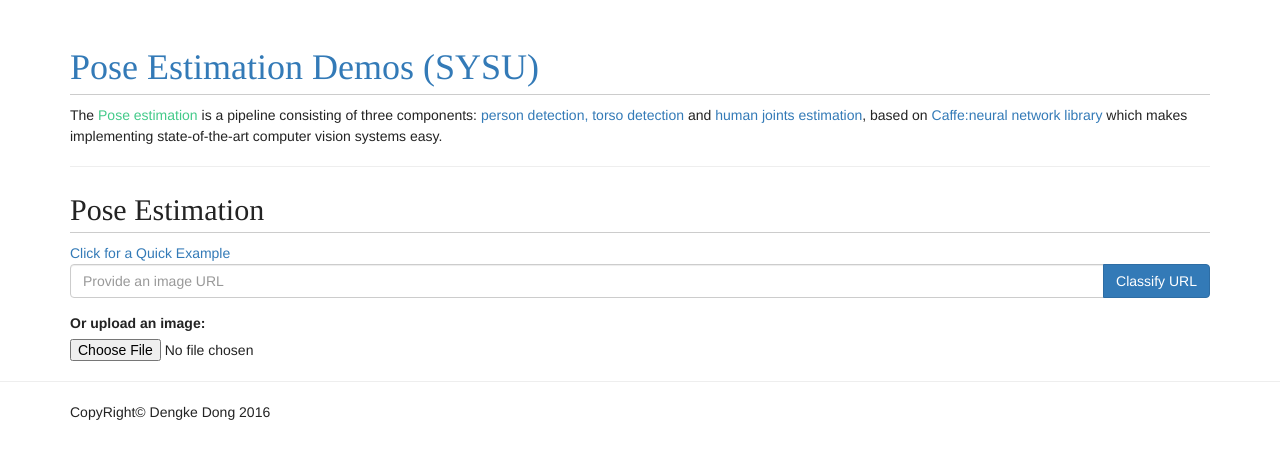
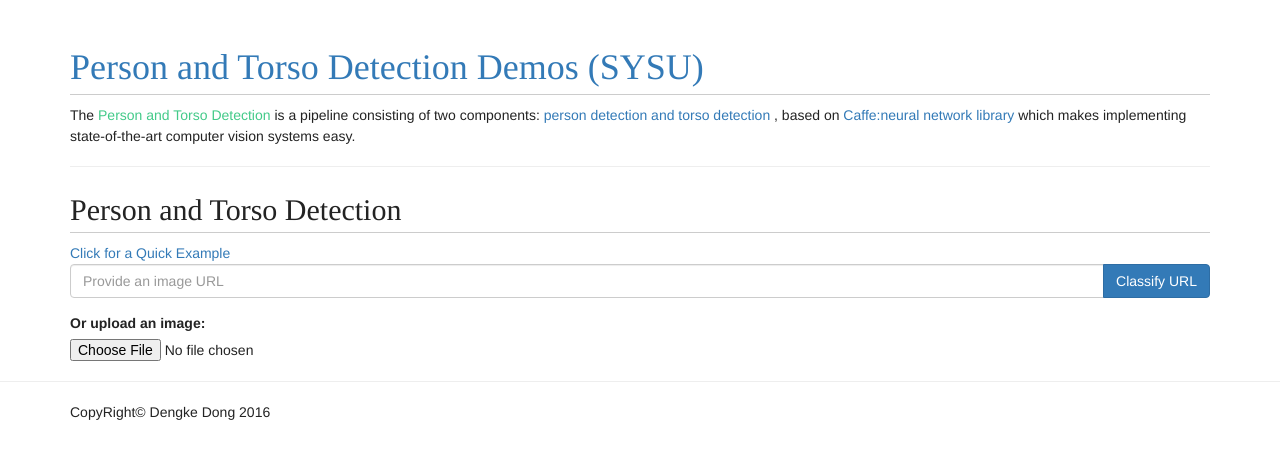
Before and after one commit to zimenglan-sysu-512/pt-faster-rcnn, a Flask app: template caffe/examples/web_demo/templates/index_pt.html in a window 1280 px wide. Shown: the top 459 px of the page. Run offline with Flask 2, Linux system fonts and the light colour scheme; the template is opened without the code that fills it, so the values that code supplies are empty; parts of the project's set-up code (start-up, migrations or seed data) failed here and were passed over; some libraries are stand-ins or nearby versions.

```diff
--- a/caffe/examples/web_demo/app_pt.py
+++ b/caffe/examples/web_demo/app_pt.py
@@ -88,11 +88,17 @@ def _viz_pt2(image, pt_bboxes):
     p1 = (p_x1, p_y1)
     p2 = (p_x2, p_y2)
     cv2.rectangle(im, p1, p2, (32, 224, 72), 3)
+    p3 = (p_x1 + 2, p_y1 - 6)
+    cv2.putText(im, '{:s} {:s}'.format(p_cls, str(j)), p3, \
+                cv2.FONT_HERSHEY_SIMPLEX, .36, (0, 25, 225))
 
     t_cls = "torso"
     p1 = (t_x1, t_y1)
     p2 = (t_x2, t_y2)
     cv2.rectangle(im, p1, p2, (132, 36, 112), 3)
+    p3 = (t_x1 + 2, t_y1 - 6)
+    cv2.putText(im, '{:s} {:s}'.format(t_cls, str(j)), p3, \
+                cv2.FONT_HERSHEY_SIMPLEX, .36, (0, 25, 225))
 
   return im
 
--- a/caffe/examples/web_demo/templates/index_pt.html
+++ b/caffe/examples/web_demo/templates/index_pt.html
@@ -3,10 +3,10 @@
   <head>
     <meta charset="utf-8">
     <meta name="viewport" content="width=device-width, initial-scale=1.0">
-    <meta name="description" content="Pose estimation demos (SYSU)">
+    <meta name="description" content="Person and Torso Detection Demos (SYSU)">
     <meta name="author" content="DDK">
 
-    <title>Pose Estimation Demos (SYSU)</title>
+    <title>Person and Torso Detection Demos (SYSU)</title>
 
     <link href="//netdna.bootstrapcdn.com/bootstrap/3.1.1/css/bootstrap.min.css" rel="stylesheet">
 
@@ -49,15 +49,15 @@
     <!-- Begin page content -->
     <div class="container">
       <div class="page-header">
-        <h1><a href="/">Pose Estimation Demos (SYSU)</a></h1>
+        <h1><a href="/">Person and Torso Detection Demos (SYSU)</a></h1>
         <p>
-          The <font color="#43ca89">Pose estimation</font> is a pipeline consisting of three components: <a href="https://github.com/zimenglan-sysu-512/pt-faster-rcnn">person detection, torso detection</a> and <a href="https://github.com/zimenglan-sysu-512/pose_action_caffe">human joints estimation</a>, based on</a> <a href="http://caffe.berkeleyvision.org/">Caffe:neural network library</a> which makes implementing state-of-the-art computer vision systems easy.
+          The <font color="#43ca89">Person and Torso Detection</font> is a pipeline consisting of two components: <a href="https://github.com/zimenglan-sysu-512/pt-faster-rcnn">person detection and torso detection</a> , based on</a> <a href="http://caffe.berkeleyvision.org/">Caffe:neural network library</a> which makes implementing state-of-the-art computer vision systems easy.
         </p>
       </div>
 
       <div>
-        <h2>Pose Estimation</h2>
-        <a href="/image_url?imageurl=http://ww4.sinaimg.cn/mw690/c260f7abjw1exg1pwtg1gj20ej0m8jt0.jpg">Click for a Quick Example</a>
+        <h2>Person and Torso Detection</h2>
+        <a href="/image_url?imageurl=http://u1.img.mobile.sina.cn/public/files/image/620x300_img572c5557772e3.png">Click for a Quick Example</a>
       </div>
 
       <!-- ---------------------------------------------------------- -->
@@ -70,10 +70,9 @@
         {% else %}
 
           <p> Person and Torso detection tooks {{ result[3] }} seconds. </p>
-          <p> Pose estimation tooks {{ result[5] }} seconds. </p>
 
           {% if not result[1] %}
-            <p> Don't have person and torso results and pose estimation results </p>
+            <p> Don't have person and torso results results </p>
           {% else %}
               <p> -------------------------------------------------- </p>
 
```
